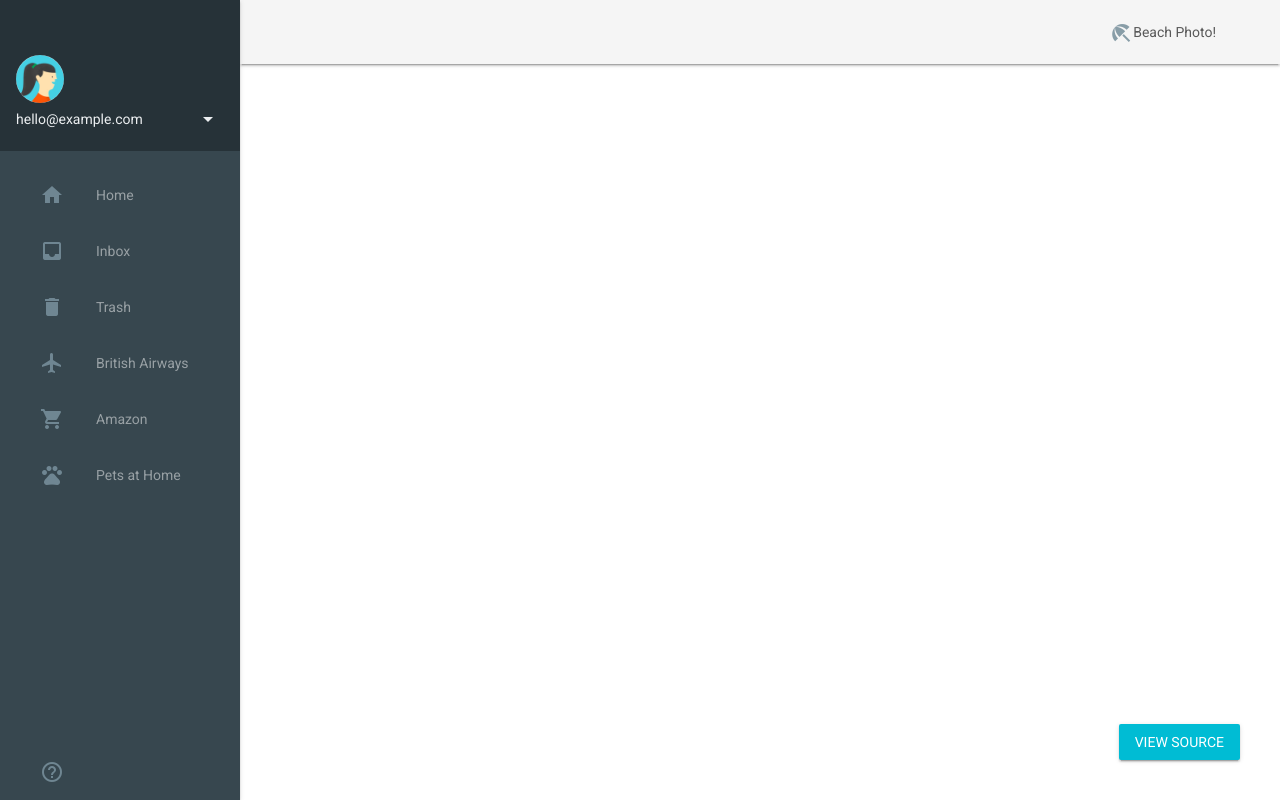
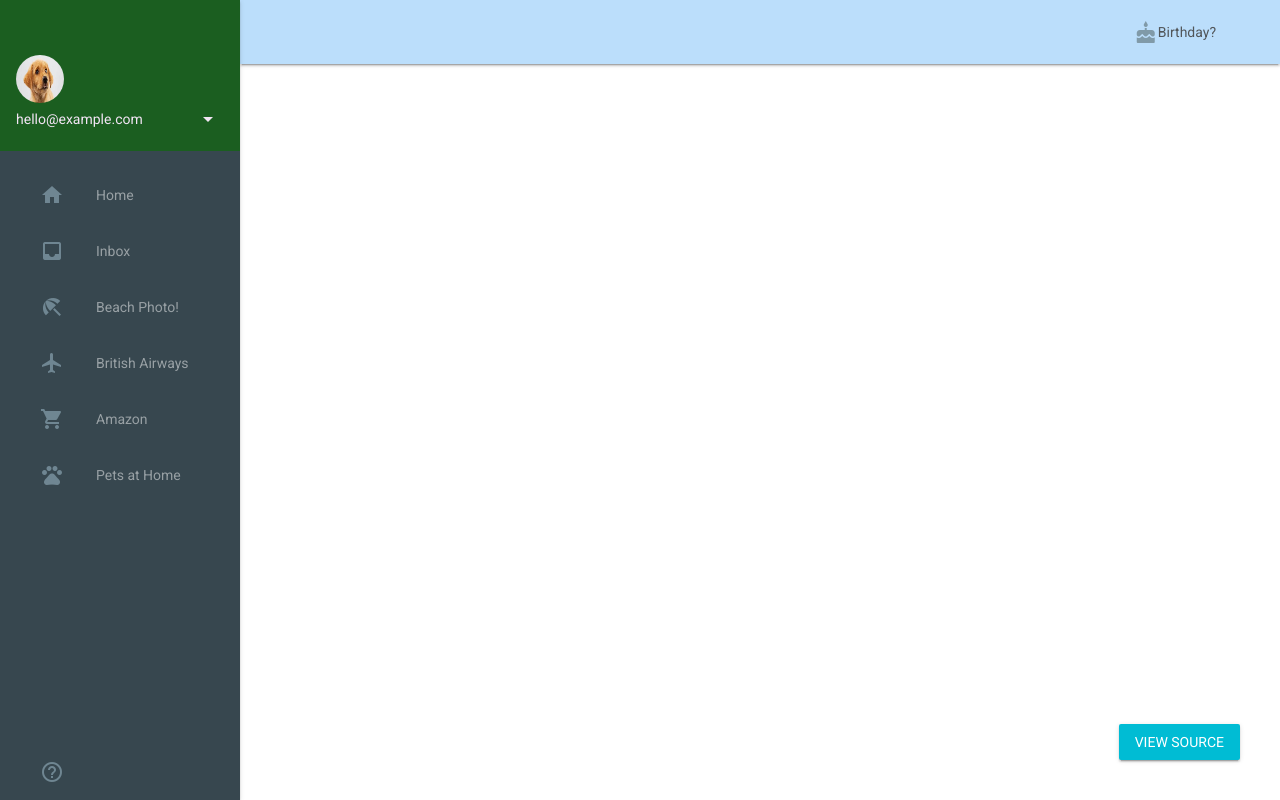
Before and after one commit to nikscrits/materialdesignlite, a plain HTML site: page ucesncr/platforms/browser/www/index.html in a window 1280 px wide. Drawn offline with nearby package versions, Linux system fonts and the light colour scheme.

Commit message:
Added 'birthday' icon and edited colours.

```diff
--- a/ucesncr/platforms/browser/www/index.html
+++ b/ucesncr/platforms/browser/www/index.html
@@ -64,20 +64,21 @@
   <body>
 
 	 <div class="demo-layout mdl-layout mdl-js-layout mdl-layout--fixed-drawer mdl-layout--fixed-header">
-      <header class="demo-header mdl-layout__header mdl-color--grey-100 mdl-color-text--grey-600">
+      <header class="demo-header mdl-layout__header mdl-color--blue-100 mdl-color-text--blue-600">
         <div class="mdl-layout__header-row">
 		<div class="mdl-layout-spacer"></div>
 
-
-		<a class="mdl-navigation__link" onclick="menuClicked()"><i class="mdl-color-text--blue-grey-400 material-icons" role="presentation">beach_access</i>Beach Photo!</a>
+		<a class="mdl-navigation__link" onclick="cakeClicked()"><i class="mdl-color-text--blue-grey-400 material-icons" role="presentation">cake</i>Birthday?</a>
 
 
         </div>
 		</header>
 
-      <div class="demo-drawer mdl-layout__drawer mdl-color--blue-grey-900 mdl-color-text--blue-grey-50">
+      <div class="demo-drawer mdl-layout__drawer mdl-color--green-900 mdl-color-text--purple-50">
         <header class="demo-drawer-header">
-          <img src="images/user.jpg" class="demo-avatar">
+
+          <img src="images/puppy.jpeg" class="demo-avatar">
+
           <div class="demo-avatar-dropdown">
             <span>hello@example.com</span>
             <div class="mdl-layout-spacer"></div>
@@ -96,8 +97,8 @@
         <nav class="demo-navigation mdl-navigation mdl-color--blue-grey-800">
           <a class="mdl-navigation__link" href=""><i class="mdl-color-text--blue-grey-400 material-icons" role="presentation">home</i>Home</a>
           <a class="mdl-navigation__link" href=""><i class="mdl-color-text--blue-grey-400 material-icons" role="presentation">inbox</i>Inbox</a>
-          <a class="mdl-navigation__link" href=""><i class="mdl-color-text--blue-grey-400 material-icons" role="presentation">delete</i>Trash</a>
-          <a class="mdl-navigation__link" href="https://www.britishairways.com/"><i class="mdl-color-text--blue-grey-400 material-icons" role="presentation">airplanemode_active</i>British Airways</a>
+          <a class="mdl-navigation__link" onclick="menuClicked()"><i class="mdl-color-text--blue-grey-400 material-icons" role="presentation">beach_access</i>Beach Photo!</a>
+		  <a class="mdl-navigation__link" href="https://www.britishairways.com/"><i class="mdl-color-text--blue-grey-400 material-icons" role="presentation">airplanemode_active</i>British Airways</a>
           <a class="mdl-navigation__link" href="https://www.amazon.co.uk/"><i class="mdl-color-text--blue-grey-400 material-icons" role="presentation">shopping_cart</i>Amazon</a>
           <a class="mdl-navigation__link" href="http://www.petsathome.com/"><i class="mdl-color-text--blue-grey-400 material-icons" role="presentation">pets</i>Pets at Home</a>
           <div class="mdl-layout-spacer"></div>
@@ -106,9 +107,6 @@
       </div>
 
 
-
-
-
       <a href="https://github.com/google/material-design-lite/blob/mdl-1.x/templates/dashboard/" target="_blank" id="view-source" class="mdl-button mdl-js-button mdl-button--raised mdl-js-ripple-effect mdl-button--colored mdl-color-text--white">View Source</a>
     <script src="https://code.getmdl.io/1.3.0/material.min.js"></script>
 	<script src="js/appActivity.js"></script>
--- a/ucesncr/platforms/browser/www/js/appActivity.js
+++ b/ucesncr/platforms/browser/www/js/appActivity.js
@@ -1,3 +1,11 @@
 function menuClicked() {
-alert("You clicked the beach photo!");
+	alert("You clicked the beach photo!");
 }
+
+
+function cakeClicked() {
+	var person = prompt("It's your birthday?\nPlease enter your name", "<Type Name Here>");
+
+	alert("Happy birthday to you\nHappy birthday to you \nHappy birthday dear "
+	+ person + "\nHappy birthday to you!");
+}
```
Also changed, not shown: ucesncr/www/index.html (+8 -10 lines), ucesncr/www/js/appActivity.js (+9 -1 lines), ucesncr/platforms/browser/www/images/puppy.jpeg (added), ucesncr/www/images/puppy.jpeg (added).
